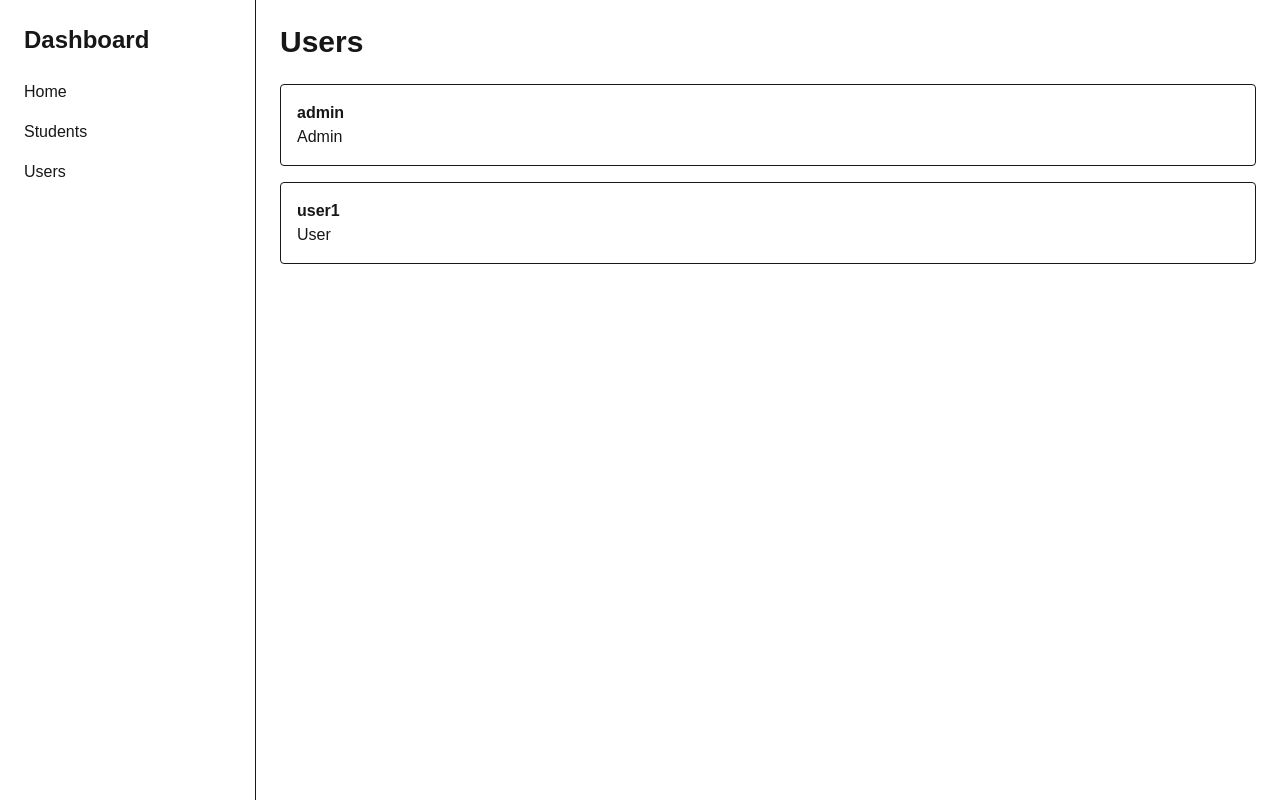
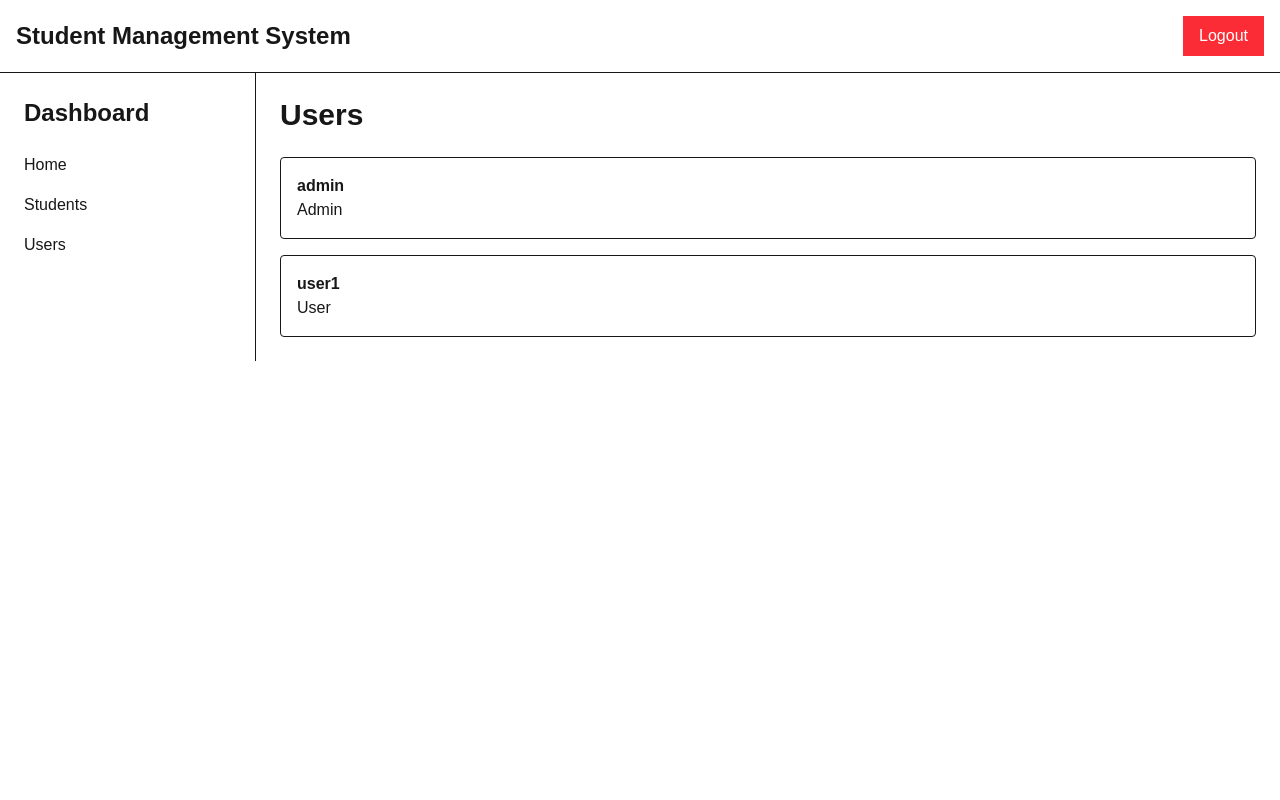
Before and after one commit to ahmadsaf39/FnalExamNode.js, a Next.js app: page /dashboard/users in a window 1280 px wide. Built offline with nearby package versions, Linux system fonts and the light colour scheme.

Commit message:
connect navbar and sidebar to dashboard layout

```diff
--- a/app/dashboard/layout.tsx
+++ b/app/dashboard/layout.tsx
@@ -1,4 +1,5 @@
-import Link from "next/link";
+import Navbar from "@/components/layouts/Navbar";
+import Sidebar from "@/components/layouts/Sidebar";
 
 export default function DashboardLayout({
   children,
@@ -6,30 +7,16 @@ export default function DashboardLayout({
   children: React.ReactNode;
 }>) {
   return (
-    <div className="flex min-h-screen">
-      <aside className="w-64 border-r p-6">
-        <h2 className="mb-6 text-2xl font-bold">
-          Dashboard
-        </h2>
+    <div className="min-h-screen">
+      <Navbar />
 
-        <nav className="flex flex-col gap-4">
-          <Link href="/dashboard">
-            Home
-          </Link>
+      <div className="flex">
+        <Sidebar />
 
-          <Link href="/dashboard/students">
-            Students
-          </Link>
-
-          <Link href="/dashboard/users">
-            Users
-          </Link>
-        </nav>
-      </aside>
-
-      <main className="flex-1 p-6">
-        {children}
-      </main>
+        <main className="flex-1 p-6">
+          {children}
+        </main>
+      </div>
     </div>
   );
 }
```
